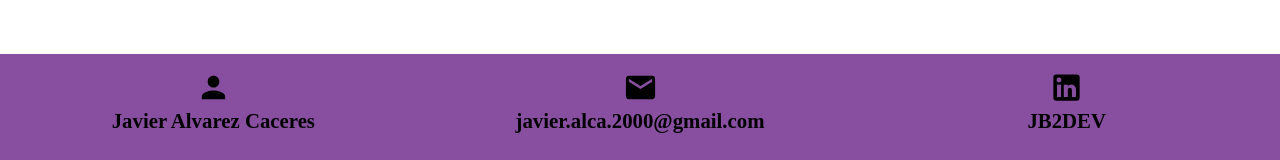
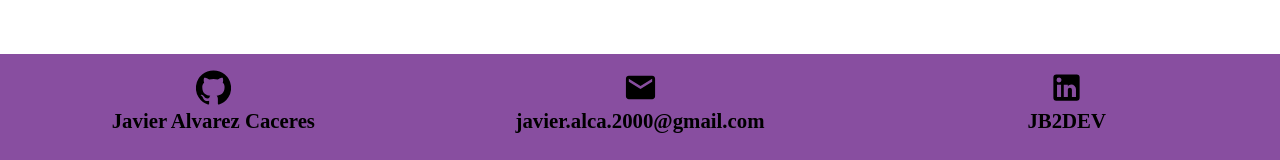
Before and after one commit to JB2DEV/React-Portfolio, a React (Create React App) app: page / in a window 1280 px wide. Shown: the part 4156-4316 px from the top of the page. Built offline with nearby package versions, Linux system fonts and the light colour scheme.

Commit message:
add github icon to footer

```diff
--- a/src/components/Footer.js
+++ b/src/components/Footer.js
@@ -1,21 +1,18 @@
 import { Container } from '@material-ui/core';
-import { Email, Person, LinkedIn } from '@material-ui/icons';
+import { Email, GitHub, LinkedIn } from '@material-ui/icons';
 import React from 'react'
 import { useStyles } from '../hooks/useStyles'
-import { animateScroll as scroll } from 'react-scroll'
 
 
 export const Footer = () => {
     const styles = useStyles();
-    const scrollToTop = () => {
-        scroll.scrollToTop();
-    }
+
     return (
         <div className={styles.footer}>
             <footer>
                 <div className={styles.footericons}>
                     <Container >
-                        <a onClick={scrollToTop}><Person fontSize="large" /> </a>
+                        <a href="https://github.com/JB2DEV" className="footerprofileicon"><GitHub fontSize="large" /> </a>
                         <p className="footericontext">Javier Alvarez Caceres</p>
                     </Container>
                     <Container>
```
